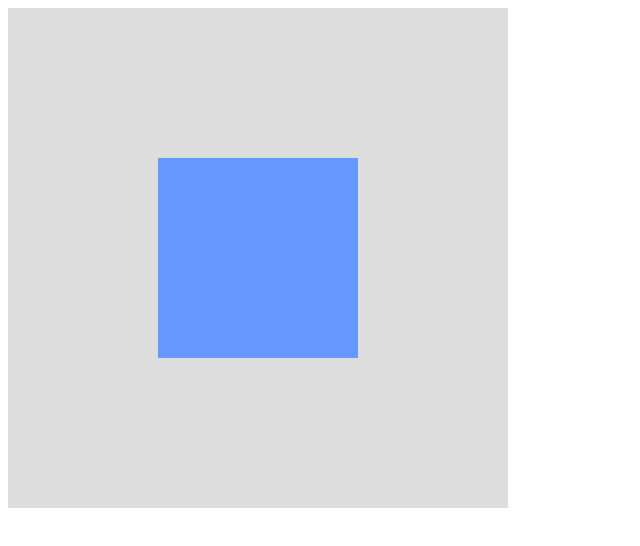
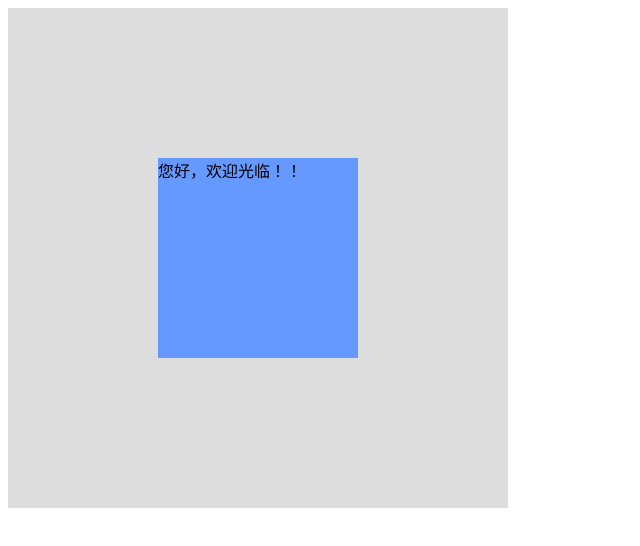
Before and after one commit to 664161413/664161413.github.io, a plain HTML site: page index.html in a window 1280 px wide. Shown: the whole page, without its empty margins (0-640 px from the left). Drawn offline with Linux system fonts and the light colour scheme.

Commit message:
Update index.html

```diff
--- a/index.html
+++ b/index.html
@@ -23,7 +23,7 @@
 	</style>
 	<body>
 	  <div class="wrapper">
-	  	<div class="content"></div>
+	  	<div class="content">您好，欢迎光临！！</div>
 	  </div>
 	</body>
 </html>
```
